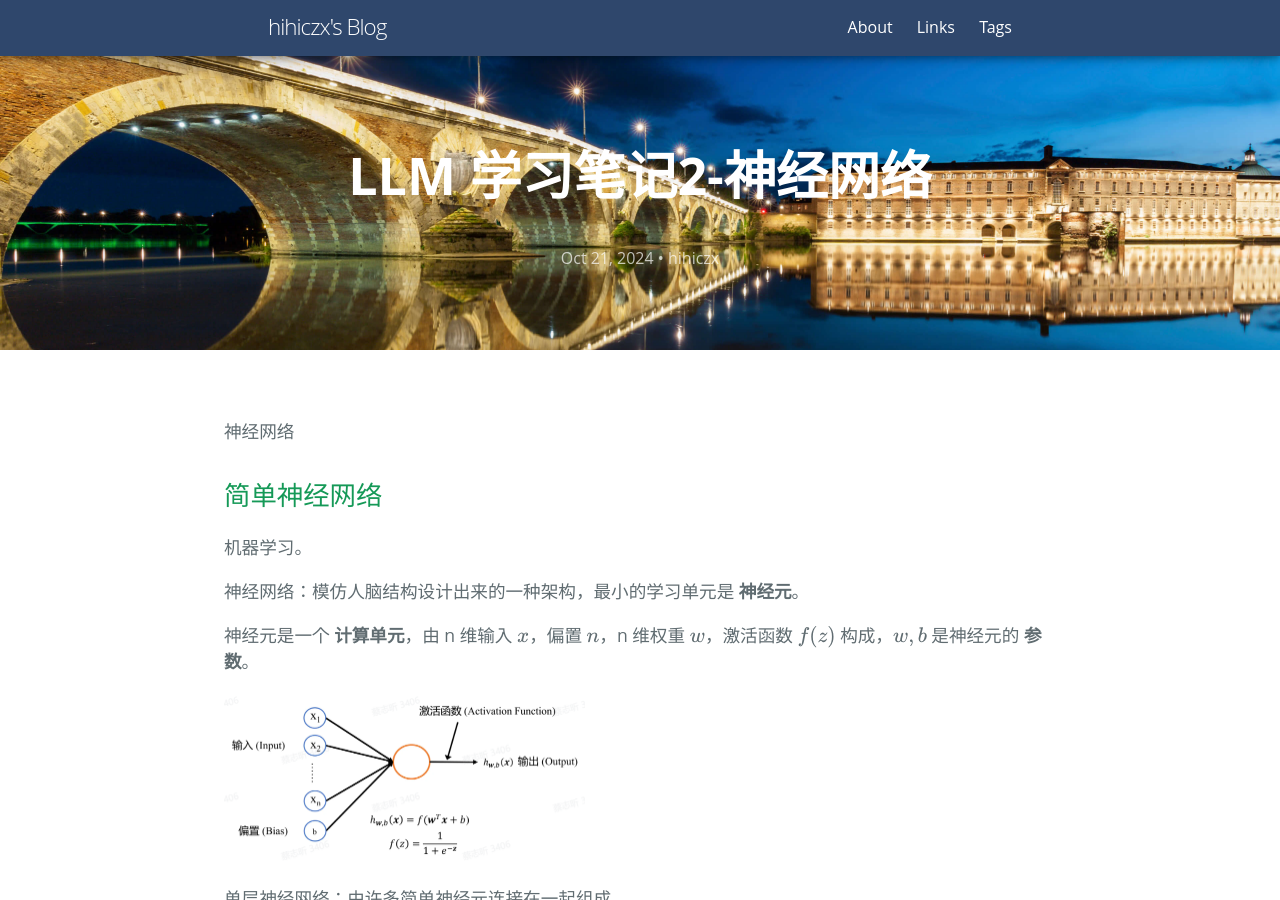
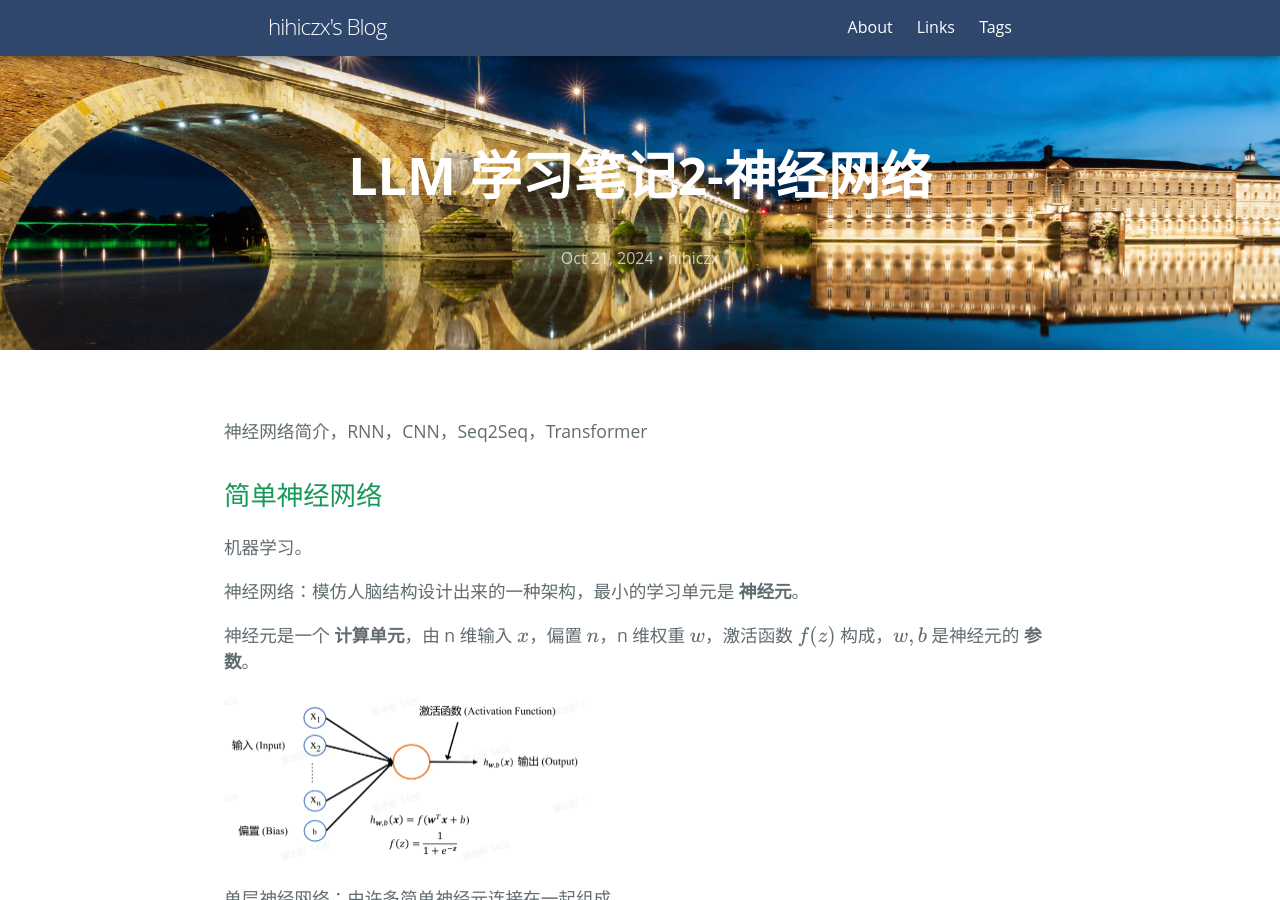
Before and after one commit to BuaaCzx/BuaaCzx.github.io, a Jekyll site: the page built from _posts/2024-10-21-LLM_learning_2.md, in a window 1280 px wide and 900 px high. Built offline with Jekyll 4.4.1, drawn with Linux system fonts in a browser that asks for light colours; some web fonts are replaced; formulas are drawn with MathJax 3.

Commit message:
update blog

```diff
--- a/_posts/2024-10-21-LLM_learning_2.md
+++ b/_posts/2024-10-21-LLM_learning_2.md
@@ -4,7 +4,7 @@ title: LLM 学习笔记2-神经网络
 tags: LLM 学习笔记
 ---
 
-神经网络
+神经网络简介，RNN，CNN，Seq2Seq，Transformer
 
 ## 简单神经网络
 
```
